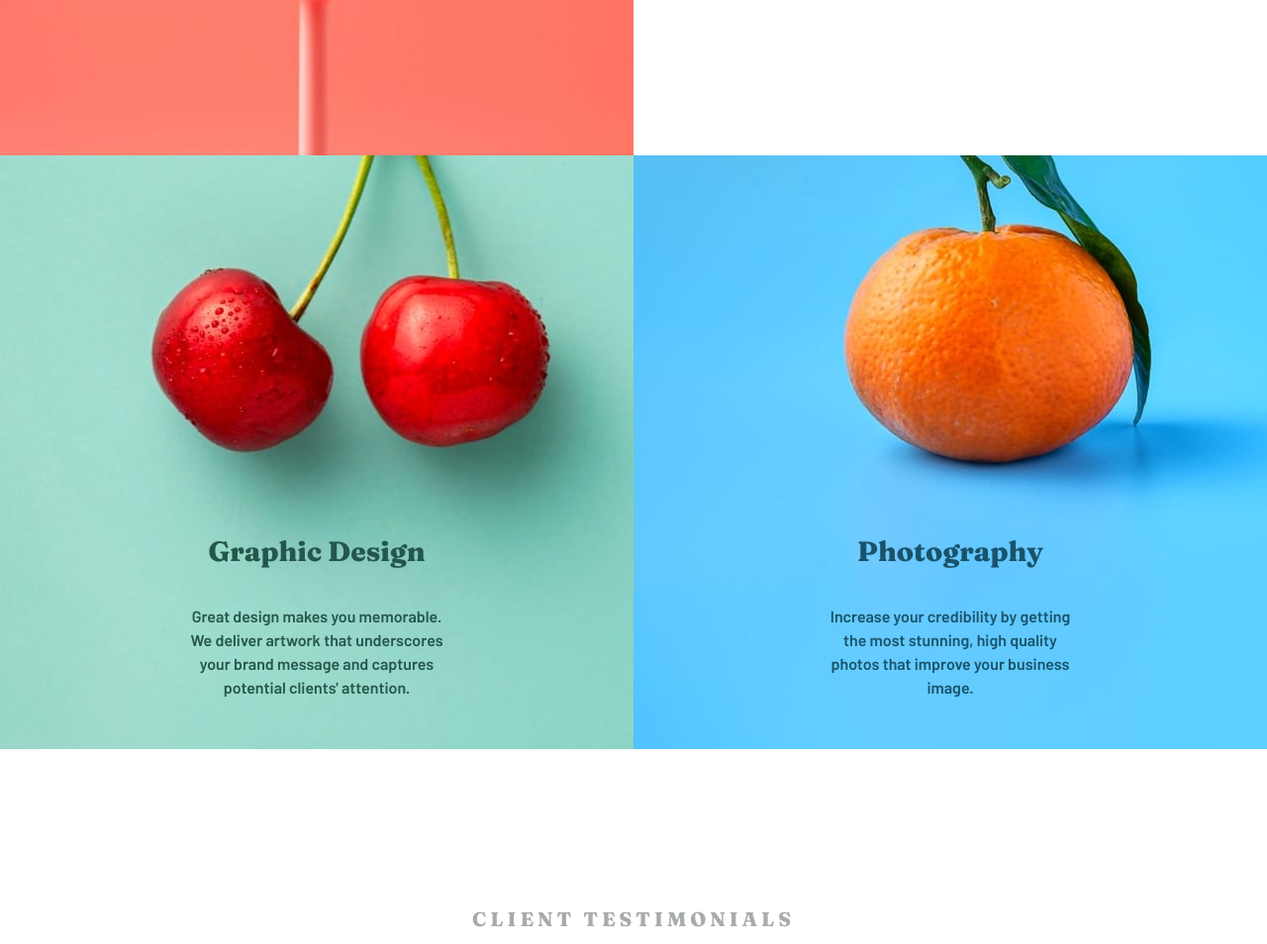
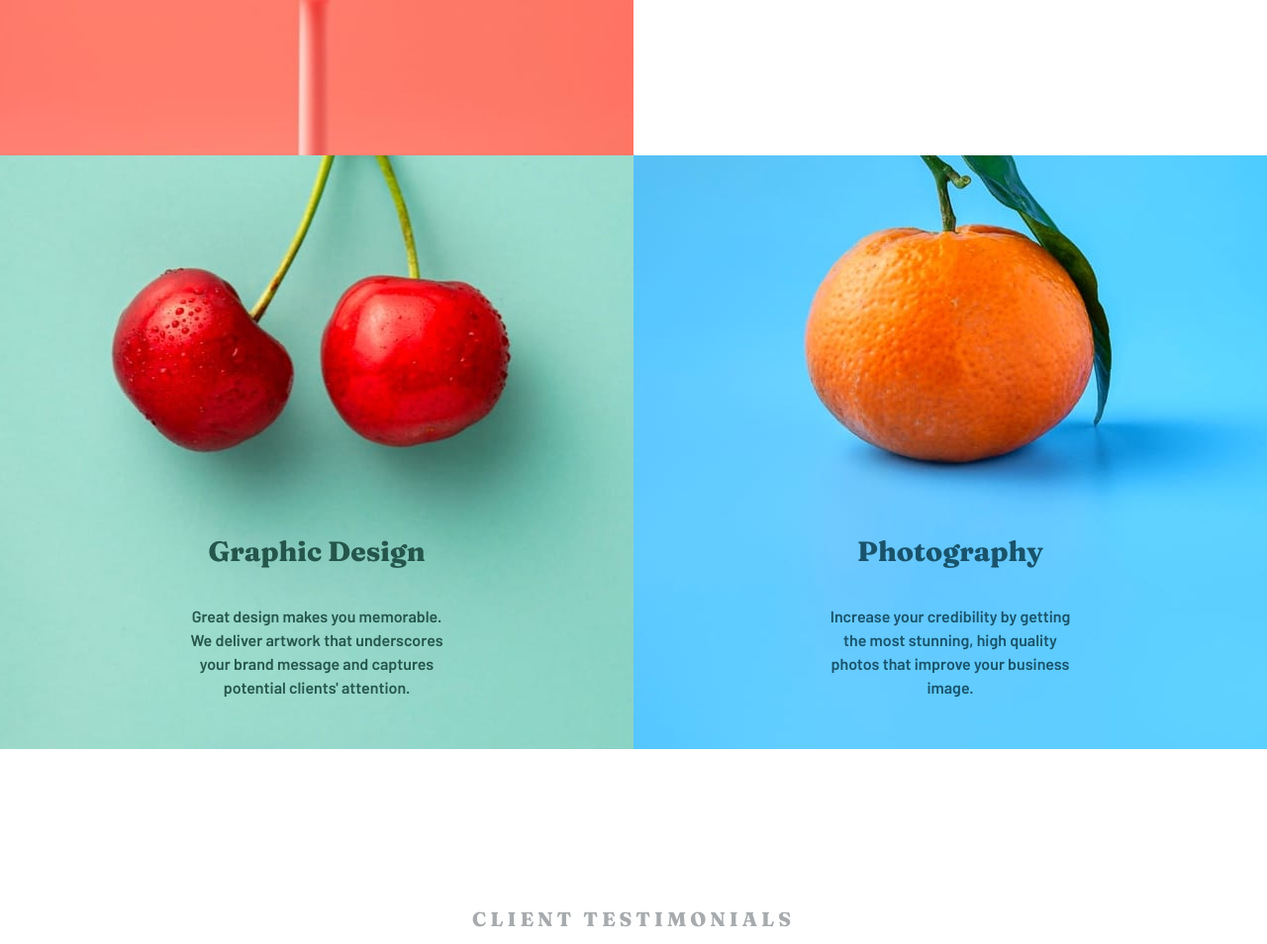
Before and after one commit to RichardBacon/sunnyside-agency-landing-page, a website built with Parcel: page src/index.html in a window 1280 px wide. Shown: the part 1895-2849 px from the top of the page at 99% size. Built offline with nearby package versions, Linux system fonts and the light colour scheme.

Commit message:
Make sure services images are positioned centrally

```diff
--- a/src/scss/components/_service.scss
+++ b/src/scss/components/_service.scss
@@ -1,12 +1,15 @@
 .service {
+  background-position: center;
+  background-repeat: no-repeat;
+  background-size: cover;
   display: flex;
-  flex-basis: 50%;
   flex-direction: column;
   gap: 3.6rem;
   height: 60rem;
   justify-content: flex-end;
   padding: 0 19rem 5rem 19rem;
   text-align: center;
+  width: 50%;
 }
 
 .service--graphic-design {
```
